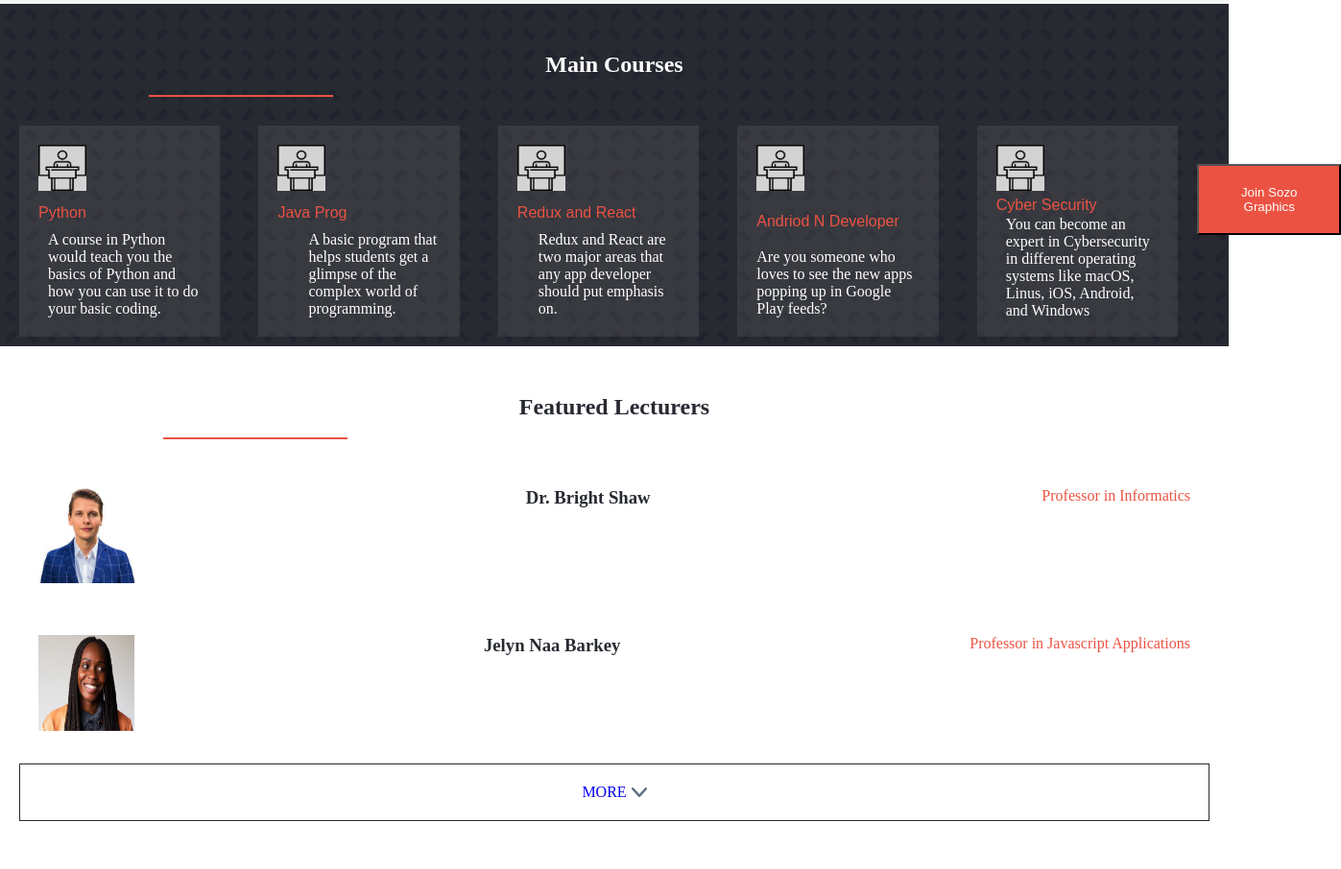
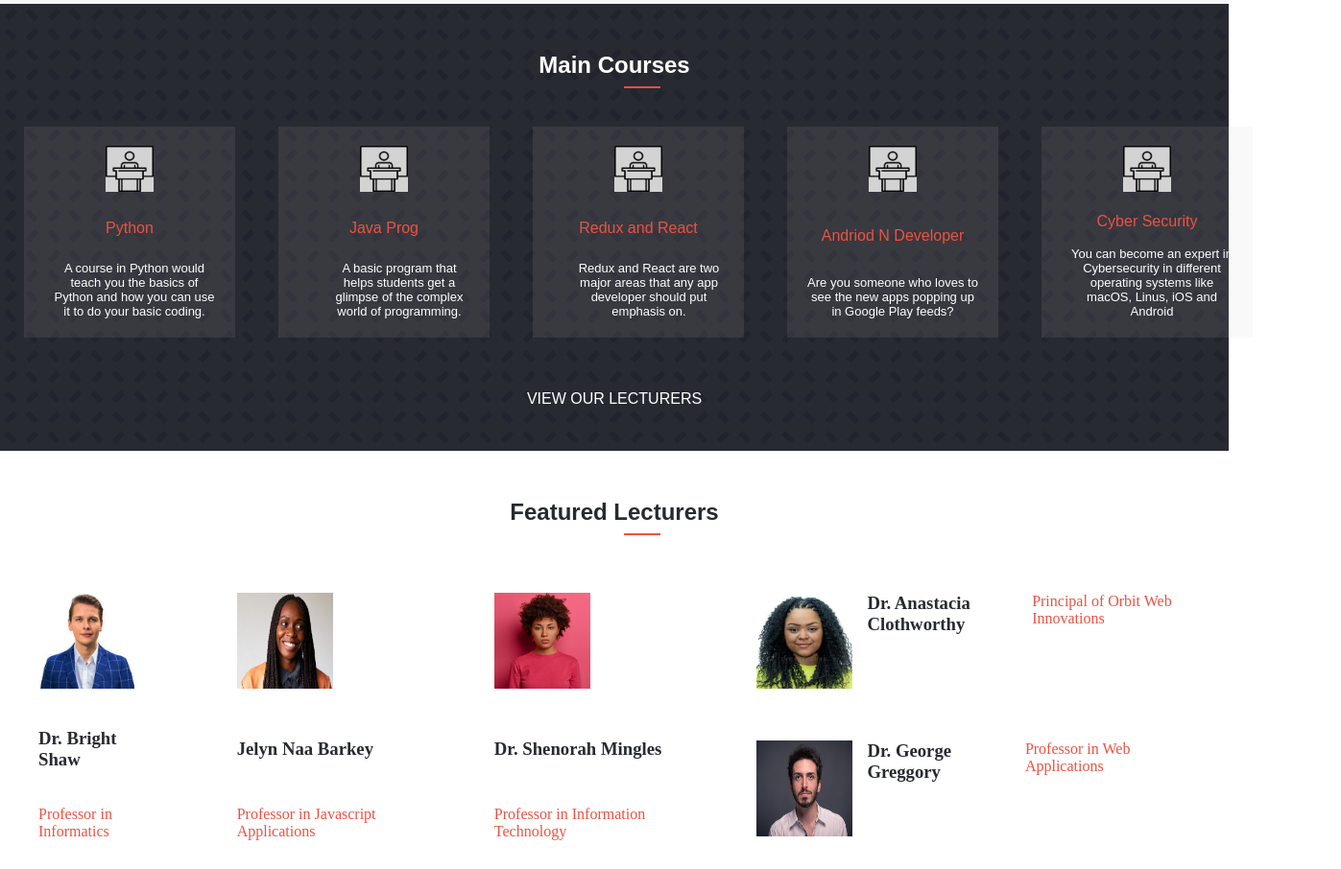
Before and after one commit to theodoku/Capstone-Project-Conference-Page, a website: page index.html in a window 1280 px wide. Shown: the part 1060-1966 px from the top of the page at 96% size, 1397 px wide, since content can reach past the window. Before the commit the page ends 1936 px from the top, so only its background shows below. Drawn offline with Linux system fonts and the light colour scheme; a web font is replaced by a local one.

Commit message:
added features to the desktop

```diff
--- a/index.html
+++ b/index.html
@@ -94,11 +94,14 @@
             <ul class="Cyber_security">
                 <li><img src="images/lecture icon.png" class="lecture_icon" alt="lecture icon"></li>
                 <li class="CS_course">Cyber Security</li>
-                <li class="CS_des">You can become an expert in Cybersecurity in different operating systems like macOS, Linus, iOS, Android, and Windows</li>
+                <li class="CS_des">You can become an expert in Cybersecurity in different operating systems like macOS, Linus, iOS and Android</li>
             </ul>
             <div class="Btn">
                 <button class="course_btn">Join Sozo Graphics</button>
             </div>
+        </div>
+        <div class="see">
+            <p class="see_program">VIEW OUR LECTURERS</p>
         </div>
     </main>
     <section class="featured">
@@ -125,6 +128,7 @@
                         <h3 class="lecturer_name">Dr. Shenorah Mingles</h3>
                         <p class="lecturer_title">Professor in Information Technology</p>
                     </ul>
+                <div class="right">
                     <ul class="CS_lecturer">
                         <li><img src="images/lecturer 5.jpg" class="lecturer_icons" alt="A lady with a curly hair"></li>
                         <h3 class="lecturer_name">Dr. Anastacia Clothworthy</h3>
@@ -137,6 +141,7 @@
                     </ul>
                </div>
             </div>
+        </div>
     </section>
 </body>
 </html>
--- a/styles.css
+++ b/styles.css
@@ -671,4 +671,91 @@ font-size: 3em;
    flex-direction: column;
    gap: 2px;
  }
+
+ .Btn {
+   display: none;
  }
+
+ .programs {
+   font-family: var(--FF);
+ }
+ .see_program {
+   text-align: center;
+   color: white;
+   padding: 45px;
+   font-family: var(--FF);
+ }
+
+ .programs::after {
+   content:'';
+   height:2px;
+   width:3%;
+   background:var(--COLOR2);
+   position: absolute;
+   left:650px;
+   bottom:40px;
+ }
+
+ ul.python,
+ ul.Java_Programming,
+ ul.Redux_React,
+ ul.Andriod_N_Developer,
+ ul.Cyber_security {
+   text-align: center;
+ }
+
+ .python_des,
+ .Java_des,
+ .RR_des,
+ .AND_des,
+ .CS_des {
+   font-family: var(--FF);
+   font-size: small;
+ }
+
+ .python,
+ .Java_Programming,
+ .Redux_React,
+ .Andriod_N_Developer,
+ .Cyber_security {
+ margin-left: 25px;
+ align-items: center;
+ /* justify-content: space-around; */
+ }
+
+ .dropdown {
+   display: none;
+ }
+
+ .hidden_features {
+   display: contents;
+ }
+
+ .featured_lecturers {
+   font-family: var(--FF);
+ }
+
+ .featured_lecturers::after {
+   content:'';
+   height:2px;
+   width:3%;
+   background:var(--COLOR2);
+   position: absolute;
+   left:650px;
+   bottom:40px;
+ }
+
+ .course_lecturers {
+   display: flex;
+ }
+
+ .python_lecturer,
+ .RR_lecturer,
+ .AND_lecturer {
+   flex-direction: column;
+ }
+
+ .right {
+   float: right;
+ }
+ }
```
Lines whose indentation alone changed are shown as unchanged.
